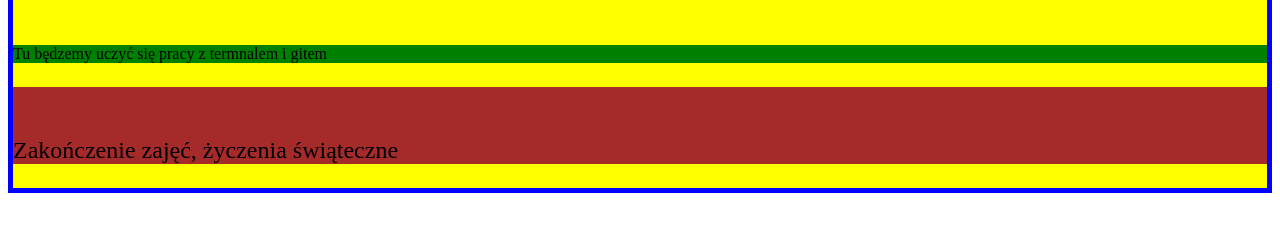
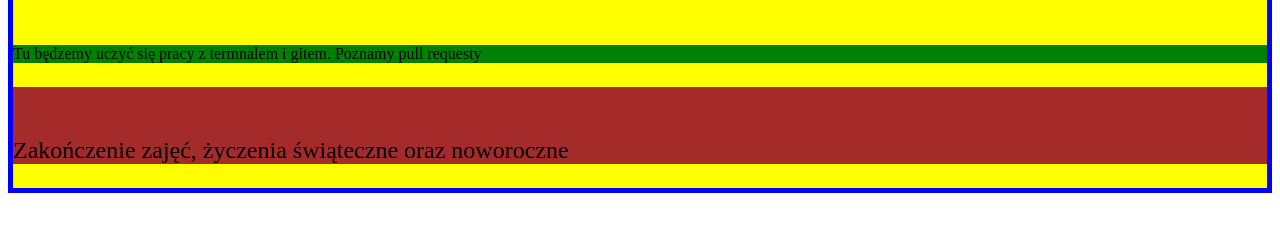
Before and after one commit to manczakola/Git-CDV, a plain HTML site: page index.html in a window 1280 px wide. Shown: the part 119-350 px from the top of the page. Drawn offline with Linux system fonts and the light colour scheme.

Commit message:
Changes in index.html

```diff
--- a/index.html
+++ b/index.html
@@ -9,8 +9,8 @@
 <body>
     <div class="container">
     <p class="introduction">Witamy na zajęciach z GIT-a!</p>
-    <p class="mainPart">Tu będzemy uczyć się pracy z termnalem i gitem</p>
-    <p class="ending">Zakończenie zajęć, życzenia świąteczne</p>
+    <p class="mainPart">Tu będzemy uczyć się pracy z termnalem i gitem. Poznamy pull requesty</p>
+    <p class="ending">Zakończenie zajęć, życzenia świąteczne oraz noworoczne</p>
 </div>
 </body>
 </html>
```
